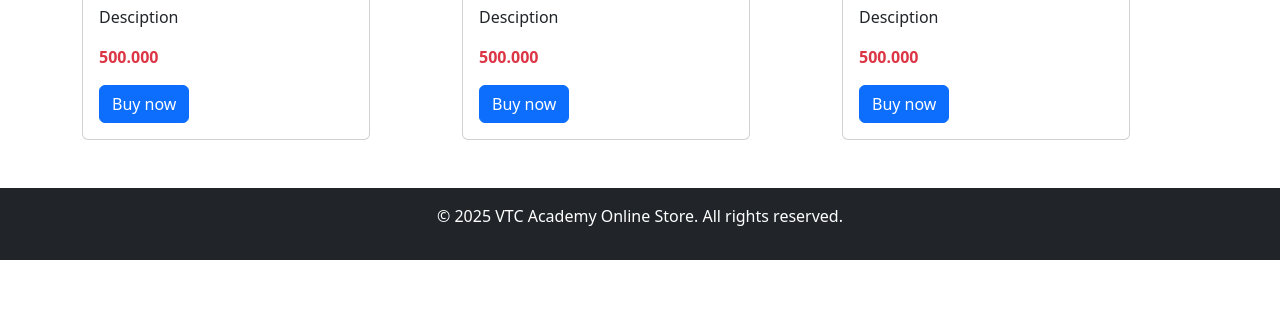
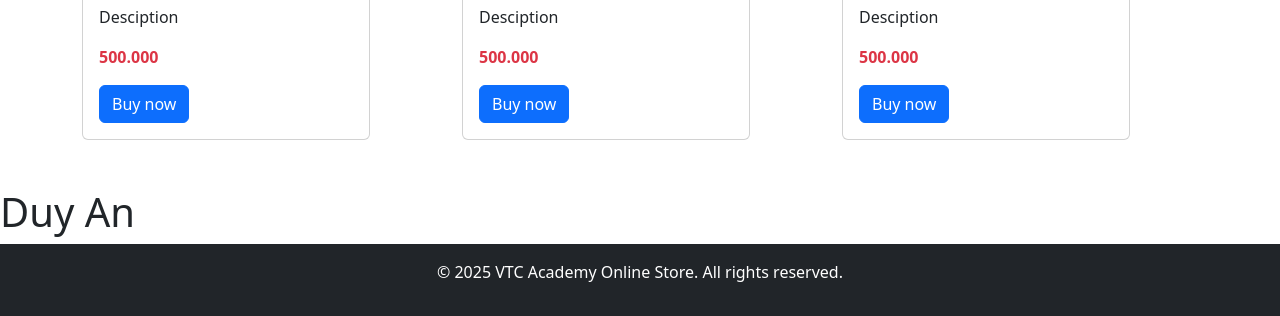
Before and after one commit to KienQuocVn/ASM_K24PF, a plain HTML site: page wwwroot/index.html in a window 1280 px wide. Shown: the part 1466-1782 px from the top of the page. Before the commit the page ends 1726 px from the top, so only its background shows below. Drawn offline with nearby package versions, Linux system fonts and the light colour scheme.

Commit message:
update h1

```diff
--- a/wwwroot/index.html
+++ b/wwwroot/index.html
@@ -181,6 +181,7 @@
             </div>
         </div>
     </div>
+    <h1>Duy An</h1>
 
     <footer class="bg-dark text-white text-center py-3">
         <p> &copy; 2025 VTC Academy Online Store. All rights reserved.</p>
```
